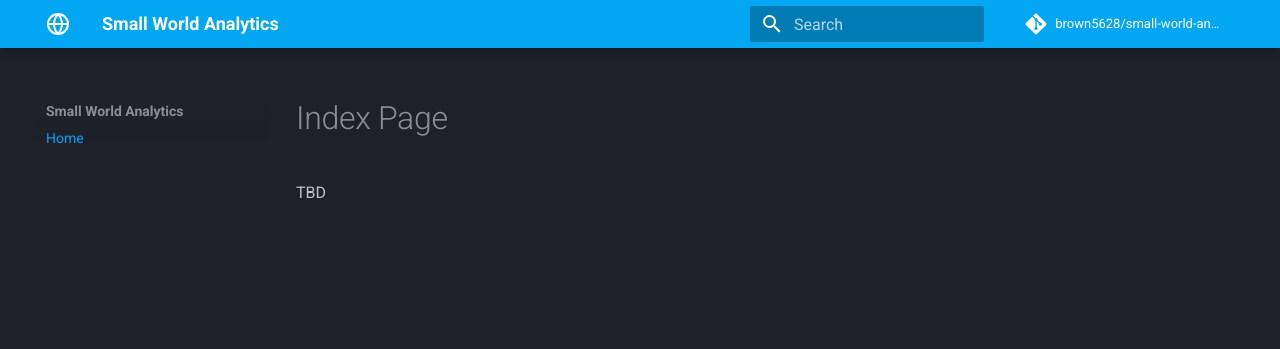
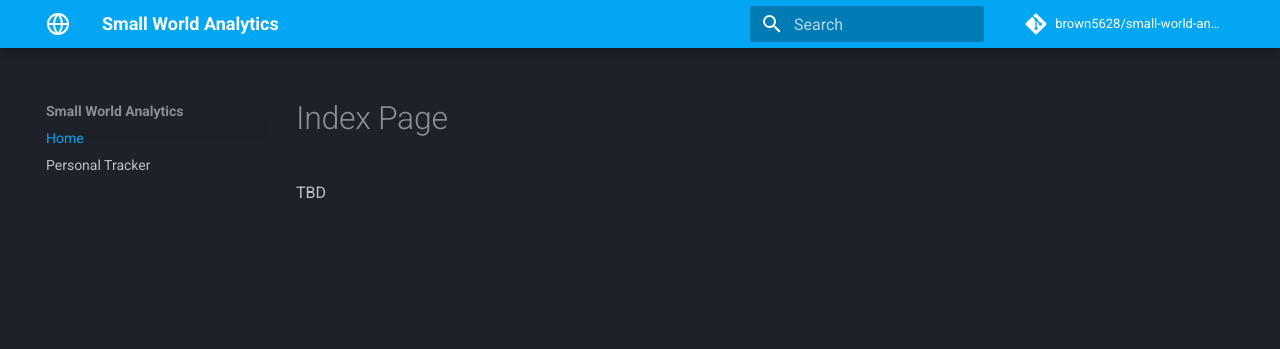
Before and after one commit to wylbee/small-world-analytics-site, an MkDocs documentation site: the page built from docs/index.md, in a window 1280 px wide. Shown: the top 349 px of the page. Built offline with MkDocs 1.6.1 and Material for MkDocs 9.7.7, drawn with Linux system fonts in a browser that asks for light colours; comment, search, counter and statistics services are not loaded.

Commit message:
Add nav tree

```diff
--- a/mkdocs.yml
+++ b/mkdocs.yml
@@ -17,3 +17,7 @@ theme:
     scheme: slate
     primary: light blue
     accent: deep orange
+
+nav:
+  - Home: index.md
+  - Personal Tracker: personal-tracker.smallworldanalytics.com
```
